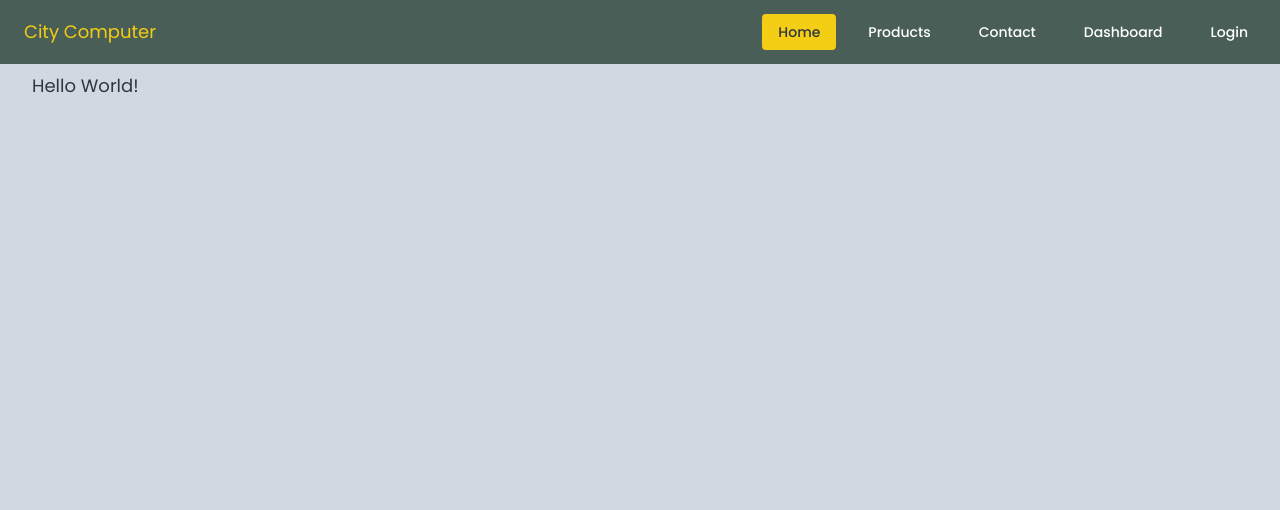
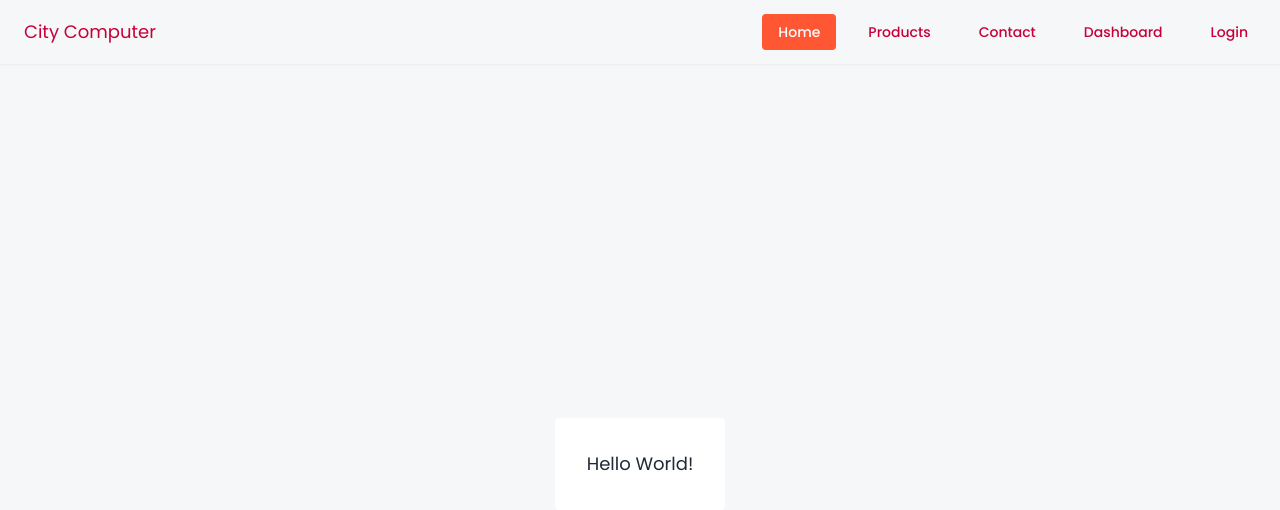
Before and after one commit to naimuddin94/computer-shop-client, a Next.js app: page / in a window 1280 px wide. Shown: the top 510 px of the page. Built offline with nearby package versions, Linux system fonts and the light colour scheme.

Commit message:
color plate change

```diff
--- a/src/app/page.tsx
+++ b/src/app/page.tsx
@@ -1,9 +1,7 @@
 export default function Home() {
   return (
-    <main>
-      <h2 className="bg-theme-gray px-8 py-2 rounded text-lg w-fit min-h-screen">
-        Hello World!
-      </h2>
+    <main className="flex justify-center items-center bg-theme-gray min-h-screen">
+      <h2 className="px-8 py-8 rounded text-lg w-fit bg-white">Hello World!</h2>
     </main>
   );
 }
--- a/src/components/shared/Navbar.tsx
+++ b/src/components/shared/Navbar.tsx
@@ -8,17 +8,17 @@ const Navbar = ({ children }: ChildrenProps) => {
       <input id="my-drawer-3" type="checkbox" className="drawer-toggle" />
       <div className="drawer-content flex flex-col">
         {/* Navbar */}
-        <div className="w-full navbar bg-theme-primary h-12 sticky top-0">
+        <div className="w-full navbar h-12 sticky top-0 shadow-sm">
           <div className="flex-none lg:hidden">
             <label
               htmlFor="my-drawer-3"
               aria-label="open sidebar"
               className="btn btn-square btn-ghost"
             >
-              <RxHamburgerMenu size={20} />
+              <RxHamburgerMenu size={20} className="text-theme-color-200" />
             </label>
           </div>
-          <div className="flex-1 px-2 mx-2 text-lg text-theme-secondary">
+          <div className="flex-1 px-2 mx-2 text-lg text-theme-color-200">
             City Computer
           </div>
           <div className="flex-none hidden lg:block">
@@ -37,7 +37,7 @@ const Navbar = ({ children }: ChildrenProps) => {
           aria-label="close sidebar"
           className="drawer-overlay"
         ></label>
-        <ul className="menu p-4 w-80 min-h-full bg-theme-primary space-y-2">
+        <ul className="menu p-4 w-80 min-h-full bg-theme-secondary space-y-2">
           {/* Sidebar content here */}
           <NavItems />
         </ul>
--- a/src/components/utility/CustomLink.tsx
+++ b/src/components/utility/CustomLink.tsx
@@ -9,7 +9,9 @@ const CustomLink = ({ path, text }: CustomLinkProps) => {
   return (
     <Link
       className={`px-4 py-2 rounded font-medium ${
-        pathName === path ? "bg-theme-secondary" : "text-white hover:bg-theme-secondary/20"
+        pathName === path
+          ? "bg-theme-color-100 text-white"
+          : "text-theme-color-200 hover:bg-theme-color-400/20"
       }`}
       href={path}
     >
--- a/tailwind.config.ts
+++ b/tailwind.config.ts
@@ -11,13 +11,14 @@ const config: Config = {
       poppins: ["'Poppins', sans-serif"],
     },
     colors: {
-      cream: "#d1d8e0",
-      "theme-primary": "#495E57",
-      "theme-dark": "#45474B",
-      "theme-secondary": "#F4CE14",
-      "dark-text": "#2f3640",
-      "light-text": "#576574",
-      white: "#FFFFFF",
+      cream: "#F5F7F8",
+      white: "#ffffff",
+      "theme-yellow": "#FFC300",
+      "theme-color-100": "#FF5733",
+      "theme-color-200": "#C70039",
+      "theme-color-300": "#900C3F",
+      "theme-color-400": "#581845",
+      "theme-secondary": "#DAF7A6",
     },
   },
   plugins: [require("daisyui")],
```
